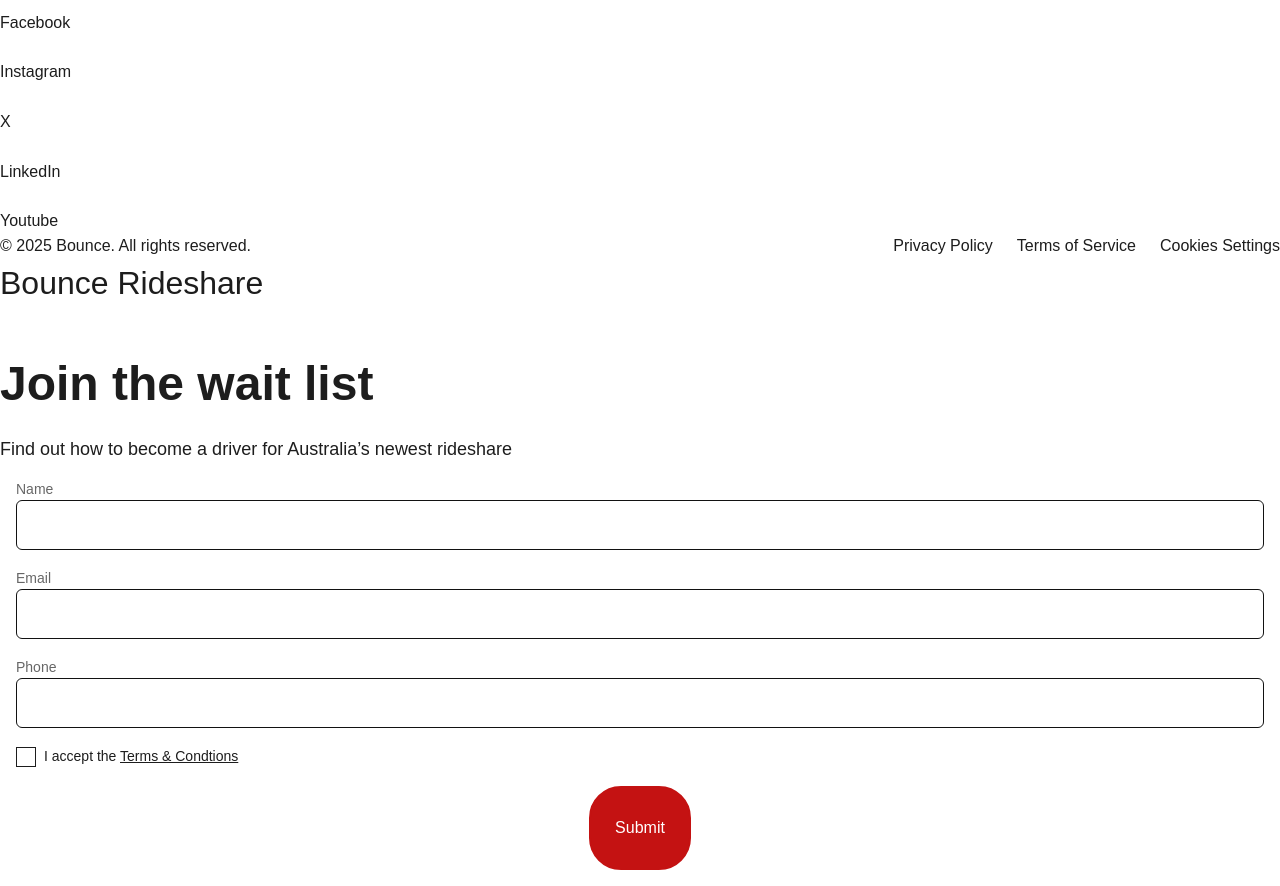
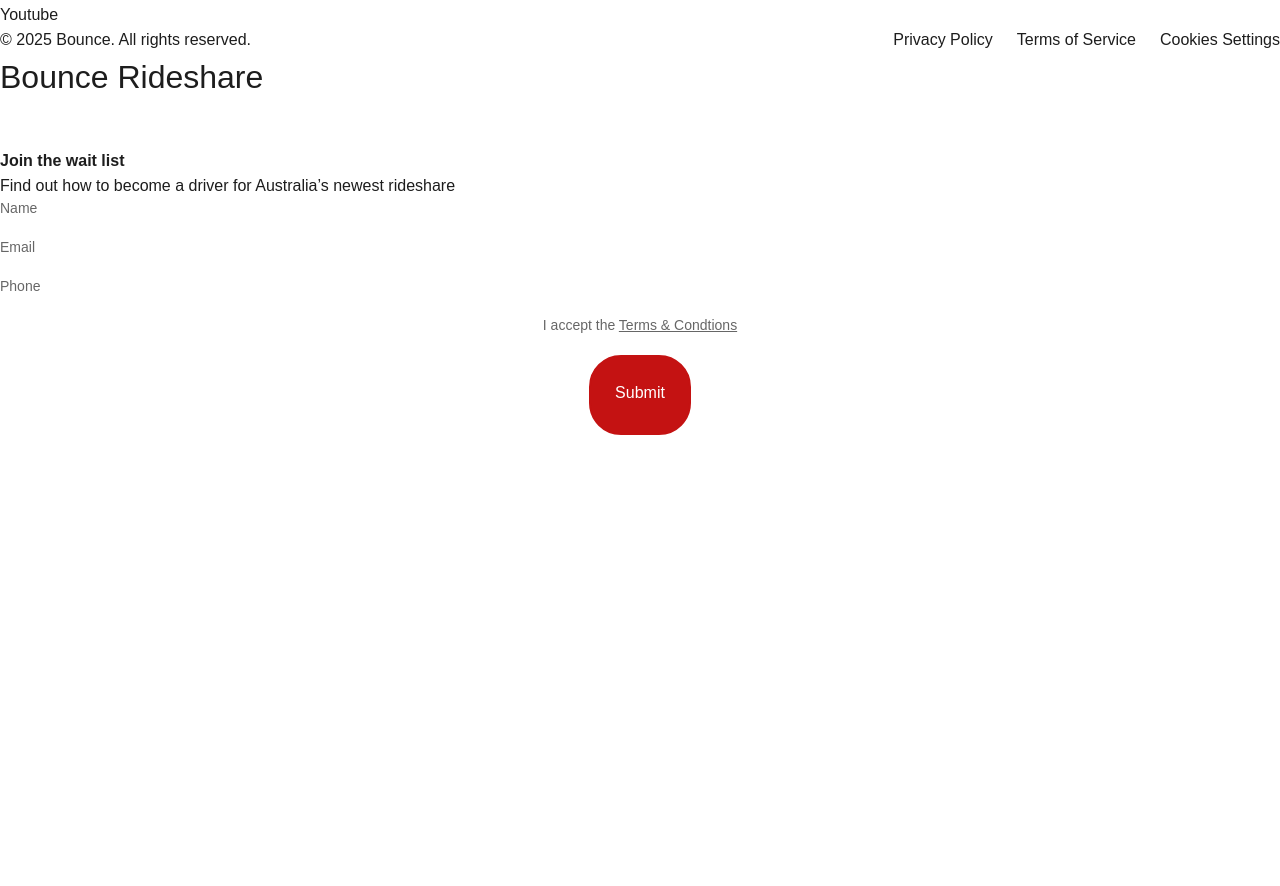
Before and after one commit to OMGcreative/bounce, a plain HTML site: page index_v1.html in a window 1280 px wide. Shown: the part 1866-2752 px from the top of the page. After the commit the page ends 2301 px from the top, so only its background shows below. Drawn offline with Linux system fonts and the light colour scheme; a web font is replaced by a local one.

Commit message:
pop-up fix

```diff
--- a/css/buttons.css
+++ b/css/buttons.css
@@ -15,7 +15,7 @@
     font-size: var(--fs-16);
     font-weight: var(--button-font-weight);
     line-height: 1.5;
-    padding: var(--padding-12) var(--padding-24);
+    padding: var(--padding-8) var(--padding-24) var(--padding-12) var(--padding-24);
     border-width: 2px;
     border-style: solid;
     border-radius: var(--br-32);
--- a/css/forms.css
+++ b/css/forms.css
@@ -69,3 +69,36 @@
     align-items: flex-start;
     gap: 0.25rem;
 }
+
+.form {
+  	border-radius: var(--br-6);
+  	display: flex;
+  	flex-direction: column;
+  	align-items: center;
+  	/* padding: 1rem; */
+  	box-sizing: border-box;
+  	gap: 1.125rem;
+  	/* max-width: 35rem; */
+	width: 100%;
+  	text-align: left;
+  	font-size: var(--fs-14);
+  	color: var(--color-gray-200);
+}
+.input {
+  	align-self: stretch;
+  	display: flex;
+  	flex-direction: column;
+  	align-items: flex-start;
+  	justify-content: center;
+  	gap: var(--gap-10);
+}
+.label {
+  	width: 100%;
+  	position: relative;
+  	line-height: 150%;
+  	display: inline-block;
+}
+
+.terms-condtions {
+  	text-decoration: underline;
+}
--- a/css/pop-up.css
+++ b/css/pop-up.css
@@ -1,4 +1,4 @@
-.no_scroll {
+body.no_scroll {
   	overflow: hidden;
 }
 
@@ -6,20 +6,20 @@
   	width: 100%;
   	position: relative;
   	background-color: var(--color-primary);
-  	overflow: hidden;
+  	overflow: visible;
   	/* display: flex; */
   	flex-direction: column;
   	align-items: center;
-  	padding: 7rem 4rem;
+  	padding: 6rem 1rem;
+	padding-top: 7rem;
   	box-sizing: border-box;
   	text-align: center;
   	font-size: var(--fs-16);
   	color: var(--color-black);
   	font-family: var(--font-sofia-pro);
-}
+
 
 /* Popup (modal) */
-.pop-up {
   position: fixed;
   inset: 0;
   display: none;
@@ -41,40 +41,47 @@
   	align-items: center;
   	padding: 2rem;
   	box-sizing: border-box;
-  	gap: 5rem;
+  	gap: 0;
   	max-width: 80rem;
+	max-height: 80vh;
+    overflow: scroll;
+	backdrop-filter: drop-shadow(0 4px 30px rgba(var(--color-primary-dark-rgb), 0.1));
+  	/* box-shadow: 0px 4px 16px rgba(0, 0, 0, 0.25); */
+  	box-shadow: 0px 4px 16px rgba(var(--color-primary-dark-rgb), 0.1);
+	border: 1px solid var(--color-primary-dark);
 }
+
 .pop-up .section-title {
   	width: 100%;
   	display: flex;
   	flex-direction: column;
   	align-items: center;
-  	gap: 1rem;
+  	gap: 0;
   	max-width: 48rem;
 }
-.tagline-wrapper {
+.pop-up .tagline-wrapper {
   	display: flex;
   	align-items: center;
 }
-.tagline {
+.pop-up .tagline {
   	position: relative;
   	line-height: 150%;
   	font-weight: var(--tagline-font-weight);
 }
-.content {
+.pop-up .content {
   	align-self: stretch;
   	display: flex;
   	flex-direction: column;
   	align-items: center;
-  	gap: 1.5rem;
+  	gap: 0rem;
   	font-size: 3rem;
 }
-.heading {
+.pop-up .heading {
   	align-self: stretch;
   	position: relative;
   	line-height: 120%;
 }
-.text {
+.pop-up .text {
   	align-self: stretch;
   	position: relative;
   	font-size: 1.125rem;
@@ -84,77 +91,17 @@
 @media screen and (max-width: 768px) {
 	.pop-up {
 		padding: var(--padding-32) var(--padding-16);
+		padding-top: 7rem;
 	}
 	.pop-up .container {
 		padding: var(--padding-32) var(--padding-16);
-		gap: var(--gap-32);
+		/* gap: var(--gap-16); */
 	}
 	.pop-up .section-title {
-		gap: var(--gap-16);
+		/* gap: var(--gap-16); */
 	}
-	.content {
+	.pop-up .content {
 		/* font-size: var(--fs-24); */
-		gap: var(--gap-16);
+		/* gap: var(--gap-16); */
 	}
 }
-
-
-.form {
-  	border-radius: var(--br-6);
-  	display: flex;
-  	flex-direction: column;
-  	align-items: center;
-  	padding: 1rem;
-  	box-sizing: border-box;
-  	gap: 1.125rem;
-  	/* max-width: 35rem; */
-	width: 100%;
-  	text-align: left;
-  	font-size: var(--fs-14);
-  	color: var(--color-gray-200);
-}
-.input {
-  	align-self: stretch;
-  	display: flex;
-  	flex-direction: column;
-  	align-items: flex-start;
-  	justify-content: center;
-  	gap: var(--gap-10);
-}
-.label {
-  	width: 100%;
-  	position: relative;
-  	line-height: 150%;
-  	display: inline-block;
-}
-.text-input {
-  	align-self: stretch;
-  	height: 3.125rem;
-  	border-radius: var(--br-6);
-  	background-color: var(--color-white);
-  	border: 1px solid var(--color-gray-100);
-  	box-sizing: border-box;
-  	display: flex;
-  	align-items: center;
-  	padding: var(--padding-12);
-}
-.checkbox-group {
-  	align-self: stretch;
-  	display: flex;
-  	align-items: center;
-  	gap: 0.5rem;
-  	color: var(--color-black);
-}
-.contact-pop-up-checkbox {
-  	height: 1.25rem;
-  	width: 1.25rem;
-  	position: relative;
-  	background-color: var(--color-white);
-  	border: 1px solid var(--color-black);
-  	box-sizing: border-box;
-  	overflow: hidden;
-  	flex-shrink: 0;
-}
-.terms-condtions {
-  	text-decoration: underline;
-}
```
Also changed, not shown: index.html (+3 -3 lines).
